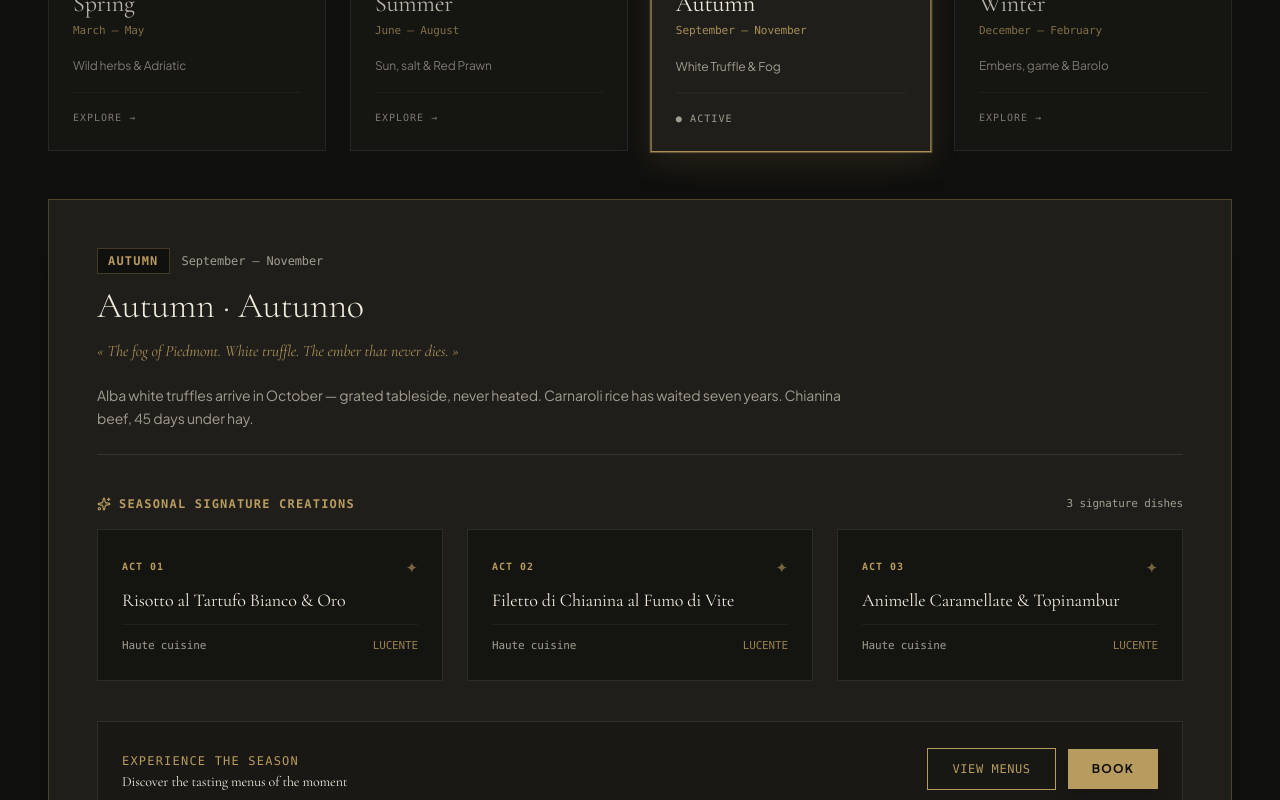
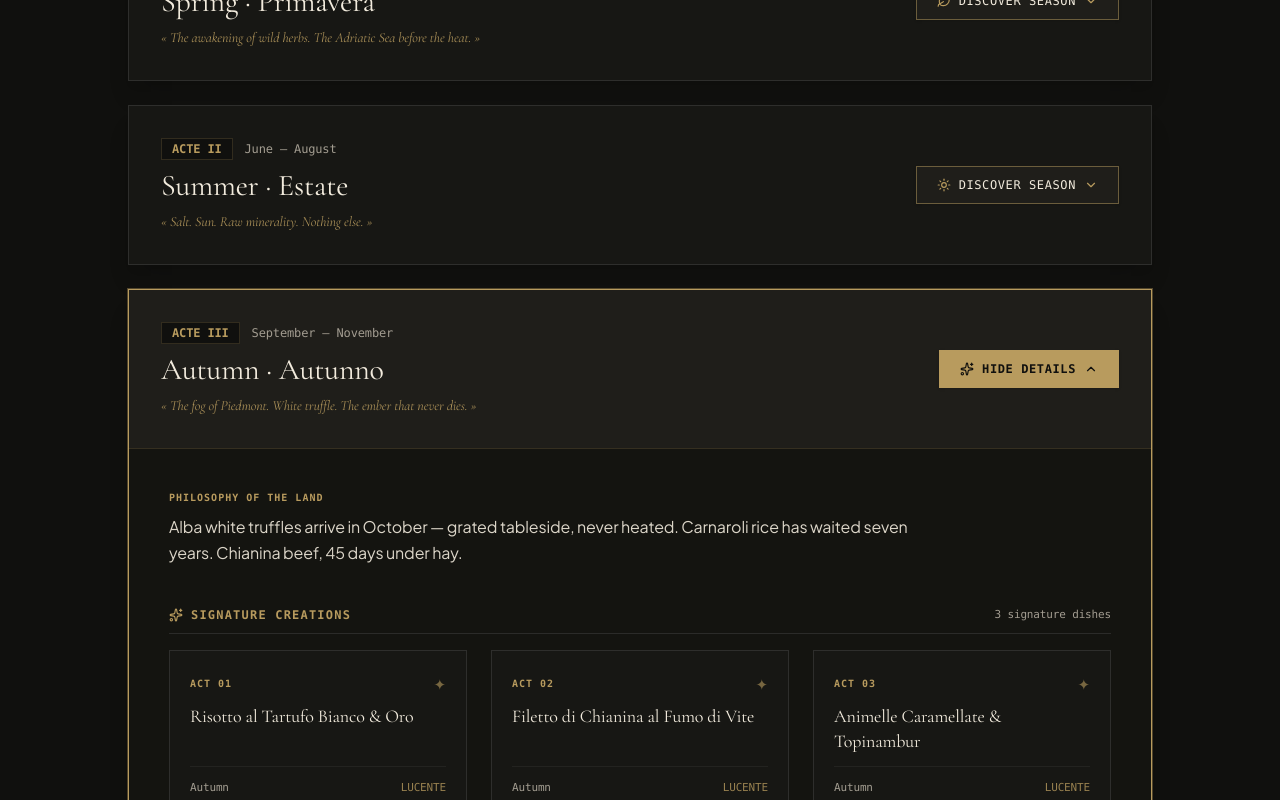
Before and after one commit to yayijovisleprince-pixe/lucente, a React (Vite) app: page /cuisine in a window 1280 px wide. Shown: the part 820-1620 px from the top of the page. Built offline with nearby package versions, Linux system fonts and the light colour scheme.

Commit message:
feat: accordéon en place pour chaque saison — consultation directe sous chaque carte sans défilement ni allers-retours

```diff
--- a/src/pages/CuisinePage.jsx
+++ b/src/pages/CuisinePage.jsx
@@ -1,6 +1,6 @@
 import React, { useState } from 'react';
 import { Link } from 'react-router-dom';
-import { Sparkles, Utensils, Flame, Droplet, Wine, ArrowRight, Sun, Leaf, Snowflake, Compass, Feather } from 'lucide-react';
+import { Sparkles, Utensils, Flame, Droplet, Wine, ArrowRight, Sun, Leaf, Snowflake, Compass, Feather, ChevronDown } from 'lucide-react';
 import { restaurantInfo } from '../data/restaurantData';
 import SEOHead from '../components/SEOHead';
 import { useLanguage } from '../contexts/LanguageContext';
@@ -151,11 +151,9 @@ export default function CuisinePage({ onOpenBooking, onSelectMenuForBooking }) {
         </div>
 
         {/* =========================================================================
-            SEASONALITY SECTION (Spacious & Breathable 4 Seasons Architecture)
+            SEASONALITY SECTION (In-Place Expandable 4 Seasons Architecture)
            ========================================================================= */}
-        <section className="space-y-10 sm:space-y-12">
-
-          {/* Section Header */}
+        <section className="space-y-8 sm:space-y-10">
           <div className="text-center max-w-3xl mx-auto space-y-3">
             <span className="text-xs uppercase font-mono tracking-widest text-or font-semibold block">
               {t('cuisine.seasonsEyebrow')} · {lang === 'it' ? '4 Micro-Stagioni' : lang === 'en' ? '4 Micro-Seasons' : '4 Micro-Saisons'}
@@ -173,8 +171,8 @@ export default function CuisinePage({ onOpenBooking, onSelectMenuForBooking }) {
             </p>
           </div>
 
-          {/* 4 Spacious Seasonal Selector Cards */}
-          <div className="grid grid-cols-1 sm:grid-cols-2 lg:grid-cols-4 gap-4 sm:gap-6">
+          {/* 4 In-Place Expandable Seasons Stack */}
+          <div className="space-y-6 max-w-5xl mx-auto">
             {[
               {
                 key: 'spring',
@@ -182,7 +180,8 @@ export default function CuisinePage({ onOpenBooking, onSelectMenuForBooking }) {
                 roman: 'I',
                 label: lang === 'it' ? 'Primavera' : lang === 'en' ? 'Spring' : 'Printemps',
                 period: lang === 'it' ? 'Marzo — Maggio' : lang === 'en' ? 'March — May' : 'Mars — Mai',
-                theme: lang === 'it' ? 'Erbe selvatiche & Adriatico' : lang === 'en' ? 'Wild herbs & Adriatic' : 'Herbes sauvages & Adriatique'
+                theme: lang === 'it' ? 'Erbe selvatiche & Adriatico' : lang === 'en' ? 'Wild herbs & Adriatic' : 'Herbes sauvages & Adriatique',
+                data: seasonsData.spring
               },
               {
                 key: 'summer',
@@ -190,7 +189,8 @@ export default function CuisinePage({ onOpenBooking, onSelectMenuForBooking }) {
                 roman: 'II',
                 label: lang === 'it' ? 'Estate' : lang === 'en' ? 'Summer' : 'Été',
                 period: lang === 'it' ? 'Giugno — Agosto' : lang === 'en' ? 'June — August' : 'Juin — Août',
-                theme: lang === 'it' ? 'Sole, sale & Gambero Rosso' : lang === 'en' ? 'Sun, salt & Red Prawn' : 'Soleil, sel & Gambero Rosso'
+                theme: lang === 'it' ? 'Sole, sale & Gambero Rosso' : lang === 'en' ? 'Sun, salt & Red Prawn' : 'Soleil, sel & Gambero Rosso',
+                data: seasonsData.summer
               },
               {
                 key: 'autumn',
@@ -198,7 +198,8 @@ export default function CuisinePage({ onOpenBooking, onSelectMenuForBooking }) {
                 roman: 'III',
                 label: lang === 'it' ? 'Autunno' : lang === 'en' ? 'Autumn' : 'Automne',
                 period: lang === 'it' ? 'Settembre — Novembre' : lang === 'en' ? 'September — November' : 'Septembre — Novembre',
-                theme: lang === 'it' ? 'Tartufo Bianco & Nebbie' : lang === 'en' ? 'White Truffle & Fog' : 'Truffe Blanche & Brumes'
+                theme: lang === 'it' ? 'Tartufo Bianco & Nebbie' : lang === 'en' ? 'White Truffle & Fog' : 'Truffe Blanche & Brumes',
+                data: seasonsData.autumn
               },
               {
                 key: 'winter',
@@ -206,122 +207,116 @@ export default function CuisinePage({ onOpenBooking, onSelectMenuForBooking }) {
                 roman: 'IV',
                 label: lang === 'it' ? 'Inverno' : lang === 'en' ? 'Winter' : 'Hiver',
                 period: lang === 'it' ? 'Dicembre — Febbraio' : lang === 'en' ? 'December — February' : 'Décembre — Février',
-                theme: lang === 'it' ? 'Braise, caccia & Barolo' : lang === 'en' ? 'Embers, game & Barolo' : 'Braises, gibier & Barolo'
+                theme: lang === 'it' ? 'Braise, caccia & Barolo' : lang === 'en' ? 'Embers, game & Barolo' : 'Braises, gibier & Barolo',
+                data: seasonsData.winter
               },
             ].map((s) => {
-              const isSelected = activeSeason === s.key;
+              const isExpanded = activeSeason === s.key;
               const IconComp = s.icon;
 
               return (
-                <button
+                <div
                   key={s.key}
-                  onClick={() => setActiveSeason(s.key)}
-                  className={`p-5 sm:p-6 text-left border transition-all duration-300 relative group flex flex-col justify-between h-full ${
-                    isSelected
-                      ? 'bg-surface-elevated border-or ring-1 ring-or/40 shadow-[0_10px_30px_rgba(184,155,94,0.15)] scale-[1.01]'
-                      : 'bg-surface border-white/10 hover:border-or/40 opacity-75 hover:opacity-100'
+                  className={`border transition-all duration-300 bg-surface shadow-xl overflow-hidden ${
+                    isExpanded
+                      ? 'border-or ring-1 ring-or/40 bg-surface-elevated'
+                      : 'border-white/10 hover:border-or/30'
                   }`}
                 >
-                  <div className="space-y-3 w-full">
-                    <div className="flex items-center justify-between">
-                      <span className="font-mono text-xs font-bold text-or px-2 py-0.5 bg-nero border border-or/20">
+                  {/* Season Header Bar */}
+                  <div className="p-5 sm:p-7 md:p-8 flex flex-col md:flex-row md:items-center justify-between gap-6">
+                    <div className="space-y-2 flex-1">
+                      <div className="flex items-center gap-3 flex-wrap">
+                        <span className="font-mono text-xs font-bold text-or px-2.5 py-0.5 bg-nero border border-or/20">
                           ACTE {s.roman}
                         </span>
-                      <IconComp
-                        size={18}
-                        className={`transition-colors ${isSelected ? 'text-or' : 'text-muted group-hover:text-or'}`}
-                      />
-                    </div>
-
-                    <div>
-                      <h3 className="font-serif text-xl sm:text-2xl text-ivoire group-hover:text-or transition-colors">
-                        {s.label}
-                      </h3>
-                      <span className="text-[11px] font-mono text-or/90 block mt-0.5">
+                        <span className="text-xs font-mono text-muted">
                           {s.period}
                         </span>
                       </div>
 
-                    <p className="text-xs text-muted font-sans leading-relaxed pt-1">
-                      {s.theme}
+                      <div className="flex items-baseline gap-3 flex-wrap">
+                        <h3 className="font-serif text-2xl sm:text-3xl text-ivoire">
+                          {s.data.name}
+                        </h3>
+                      </div>
+
+                      <p className="text-xs sm:text-sm font-serif italic text-or/90">
+                        « {s.data.subtitle} »
                       </p>
                     </div>
 
-                  <div className="pt-4 mt-4 border-t border-white/5 flex items-center justify-between w-full">
-                    <span className="text-[10px] uppercase font-mono tracking-widest text-muted group-hover:text-ivoire transition-colors">
-                      {isSelected
-                        ? (lang === 'it' ? '● Selezionata' : lang === 'en' ? '● Active' : '● Actuelle')
-                        : (lang === 'it' ? 'Esplora →' : lang === 'en' ? 'Explore →' : 'Découvrir →')}
+                    {/* Action Button to Unfold Details Directly Underneath */}
+                    <div className="flex items-center gap-3 shrink-0 border-t md:border-t-0 border-white/5 pt-4 md:pt-0">
+                      <button
+                        type="button"
+                        onClick={() => setActiveSeason(isExpanded ? '' : s.key)}
+                        className={`px-5 py-2.5 text-xs uppercase font-mono tracking-wider transition-all flex items-center justify-center gap-2 border shadow-sm ${
+                          isExpanded
+                            ? 'bg-or text-[#10100E] font-bold border-or hover:bg-[#F2EBDD]'
+                            : 'bg-surface-elevated text-ivoire border-or/50 hover:border-or hover:bg-or/15 hover:text-or'
+                        }`}
+                      >
+                        <IconComp size={14} className={isExpanded ? 'text-[#10100E]' : 'text-or'} />
+                        <span>
+                          {isExpanded
+                            ? (lang === 'it' ? 'Nascondi Dettagli' : lang === 'en' ? 'Hide Details' : 'Masquer les Détails')
+                            : (lang === 'it' ? 'Scopri la Stagione' : lang === 'en' ? 'Discover Season' : 'Découvrir la Saison')}
                         </span>
+                        <ChevronDown
+                          size={14}
+                          className={`transition-transform duration-300 ${isExpanded ? 'rotate-180 text-[#10100E]' : 'text-or'}`}
+                        />
+                      </button>
                     </div>
-                </button>
-              );
-            })}
                   </div>
 
-          {/* Active Season Grand Showcase Canvas */}
-          <div className="bg-surface-elevated border border-or/30 p-6 sm:p-10 md:p-12 space-y-8 sm:space-y-10 shadow-2xl animate-fadeIn">
+                  {/* INLINE SEASON DETAILS & CREATIONS (Unfolds directly right under this season) */}
+                  {isExpanded && (
+                    <div className="border-t border-or/20 bg-nero/70 p-6 sm:p-8 md:p-10 space-y-8 animate-fadeIn">
 
-            {/* Header of Active Season */}
-            <div className="space-y-3 border-b border-white/10 pb-6">
-              <div className="flex items-center gap-3 flex-wrap">
-                <span className="text-xs uppercase font-mono text-or tracking-widest font-semibold px-2.5 py-1 bg-nero border border-or/30">
-                  {currentSeason.name.split('·')[0].trim()}
+                      {/* Detailed Terroir Narrative */}
+                      <div className="space-y-2 max-w-3xl">
+                        <span className="text-[10px] uppercase font-mono text-or tracking-widest block font-semibold">
+                          {lang === 'it' ? 'La Filosofia della Terra' : lang === 'en' ? 'Philosophy of the Land' : 'La Philosophie du Terroir'}
                         </span>
-                <span className="text-xs text-muted font-mono">
-                  {activeSeason === 'spring' && (lang === 'it' ? 'Marzo — Maggio' : lang === 'en' ? 'March — May' : 'Mars — Mai')}
-                  {activeSeason === 'summer' && (lang === 'it' ? 'Giugno — Agosto' : lang === 'en' ? 'June — August' : 'Juin — Août')}
-                  {activeSeason === 'autumn' && (lang === 'it' ? 'Settembre — Novembre' : lang === 'en' ? 'September — November' : 'Septembre — Novembre')}
-                  {activeSeason === 'winter' && (lang === 'it' ? 'Dicembre — Febbraio' : lang === 'en' ? 'December — February' : 'Décembre — Février')}
-                </span>
-              </div>
-
-              <h3 className="font-serif text-3xl sm:text-4xl text-ivoire font-light">
-                {currentSeason.name}
-              </h3>
-
-              <p className="text-sm sm:text-base font-serif italic text-or/90 max-w-2xl leading-relaxed">
-                « {currentSeason.subtitle} »
-              </p>
-
-              <p className="text-xs sm:text-sm text-muted leading-relaxed font-sans max-w-3xl pt-2">
-                {currentSeason.description}
+                        <p className="text-sm sm:text-base text-ivoire/90 leading-relaxed font-sans">
+                          {s.data.description}
                         </p>
                       </div>
 
-            {/* 3 Spacious Signature Creation Cards */}
-            <div className="space-y-4">
-              <div className="flex items-center justify-between">
+                      {/* 3 Signature Dishes for this Season */}
+                      <div className="space-y-4 pt-2">
+                        <div className="flex items-center justify-between border-b border-white/10 pb-2">
                           <span className="text-xs uppercase font-mono text-or tracking-widest font-semibold flex items-center gap-2">
                             <Sparkles size={14} />
-                  <span>{lang === 'it' ? 'Creazioni Signature di Stagione' : lang === 'en' ? 'Seasonal Signature Creations' : 'Créations Signature de Saison'}</span>
+                            <span>{lang === 'it' ? 'Creazioni Signature' : lang === 'en' ? 'Signature Creations' : 'Créations Signature de la Saison'}</span>
                           </span>
-                <span className="text-[11px] font-mono text-muted hidden sm:inline">
+                          <span className="text-[11px] font-mono text-muted">
                             3 {lang === 'it' ? 'piatti d’autore' : lang === 'en' ? 'signature dishes' : 'créations d’orfèvre'}
                           </span>
                         </div>
 
                         <div className="grid grid-cols-1 md:grid-cols-3 gap-4 sm:gap-6">
-                {currentSeason.dishes.map((dish, i) => (
+                          {s.data.dishes.map((dish, idx) => (
                             <div
-                    key={i}
-                    className="p-5 sm:p-6 bg-nero/70 border border-white/10 hover:border-or/40 transition-all duration-300 space-y-3 group flex flex-col justify-between"
+                              key={idx}
+                              className="p-5 bg-surface border border-white/10 hover:border-or/40 transition-all duration-300 space-y-3 group flex flex-col justify-between"
                             >
                               <div className="space-y-2">
                                 <div className="flex items-center justify-between">
                                   <span className="text-[10px] font-mono uppercase tracking-widest text-or font-semibold">
-                          {lang === 'it' ? `Atto 0${i + 1}` : lang === 'en' ? `Act 0${i + 1}` : `Acte 0${i + 1}`}
+                                    {lang === 'it' ? `Atto 0${idx + 1}` : lang === 'en' ? `Act 0${idx + 1}` : `Acte 0${idx + 1}`}
                                   </span>
                                   <span className="text-or/60 group-hover:text-or transition-colors">✦</span>
                                 </div>
-
                                 <h4 className="font-serif text-lg text-ivoire group-hover:text-or transition-colors leading-snug">
                                   {dish}
                                 </h4>
                               </div>
 
                               <div className="pt-3 border-t border-white/5 flex items-center justify-between text-[11px] font-mono text-muted">
-                      <span>{lang === 'it' ? 'Cucina di ricerca' : lang === 'en' ? 'Haute cuisine' : 'Haute gastronomie'}</span>
+                                <span>{s.label}</span>
                                 <span className="text-or/80">LUCENTE</span>
                               </div>
                             </div>
@@ -329,34 +324,40 @@ export default function CuisinePage({ onOpenBooking, onSelectMenuForBooking }) {
                         </div>
                       </div>
 
-            {/* Bottom link to Menu */}
-            <div className="pt-6 border-t border-white/10 flex flex-col sm:flex-row items-center justify-between gap-4 bg-nero/40 p-4 sm:p-6 border border-white/5">
-              <div className="text-center sm:text-left space-y-0.5">
-                <span className="text-xs uppercase font-mono text-or tracking-widest">
-                  {lang === 'it' ? 'Vivi l’Esperienza' : lang === 'en' ? 'Experience the Season' : 'Vivre la Saison'}
+                      {/* In-place footer booking trigger for this season */}
+                      <div className="pt-6 border-t border-white/10 flex flex-col sm:flex-row items-center justify-between gap-4 bg-surface p-4 sm:p-5 border border-white/5">
+                        <div className="text-center sm:text-left">
+                          <span className="text-[10px] uppercase font-mono text-or tracking-widest block">
+                            {lang === 'it' ? 'Percorso Stagionale' : lang === 'en' ? 'Seasonal Experience' : 'Expérience de Saison'}
                           </span>
-                <p className="text-sm font-serif text-ivoire">
-                  {lang === 'it' ? 'Scopri i percorsi degustazione del momento' : lang === 'en' ? 'Discover the tasting menus of the moment' : 'Découvrez les partitions dégustation du moment'}
-                </p>
+                          <span className="font-serif text-base sm:text-lg text-ivoire">
+                            {s.data.name} — <span className="text-or font-semibold">{s.period}</span>
+                          </span>
                         </div>
 
                         <div className="flex items-center gap-3 w-full sm:w-auto">
                           <Link
                             to="/menu"
-                  className="w-full sm:w-auto px-6 py-3 bg-surface border border-or text-or hover:bg-or hover:text-nero text-xs uppercase font-mono tracking-wider transition-all text-center"
+                            className="flex-1 sm:flex-none px-5 py-2.5 bg-nero border border-or text-or hover:bg-or hover:text-[#10100E] text-xs uppercase font-mono tracking-wider transition-all text-center"
                           >
-                  {lang === 'it' ? 'Consulta i Menu' : lang === 'en' ? 'View Menus' : 'Consulter les Menus'}
+                            {lang === 'it' ? 'Vedi Menu' : lang === 'en' ? 'View Menu' : 'Voir les Menus'}
                           </Link>
                           <button
                             type="button"
                             onClick={() => onOpenBooking()}
-                  className="w-full sm:w-auto px-6 py-3 bg-or text-nero font-bold text-xs uppercase tracking-widest hover:bg-ivoire transition-all text-center shadow-lg whitespace-nowrap"
+                            className="flex-1 sm:flex-none px-6 py-2.5 bg-or text-[#10100E] font-bold text-xs uppercase tracking-widest hover:bg-ivoire transition-all shadow-lg text-center whitespace-nowrap"
                           >
                             {lang === 'it' ? 'Prenota' : lang === 'en' ? 'Book' : 'Réserver'}
                           </button>
                         </div>
                       </div>
 
+                    </div>
+                  )}
+
+                </div>
+              );
+            })}
           </div>
         </section>
 
```
Lines whose indentation alone changed are shown as unchanged.
